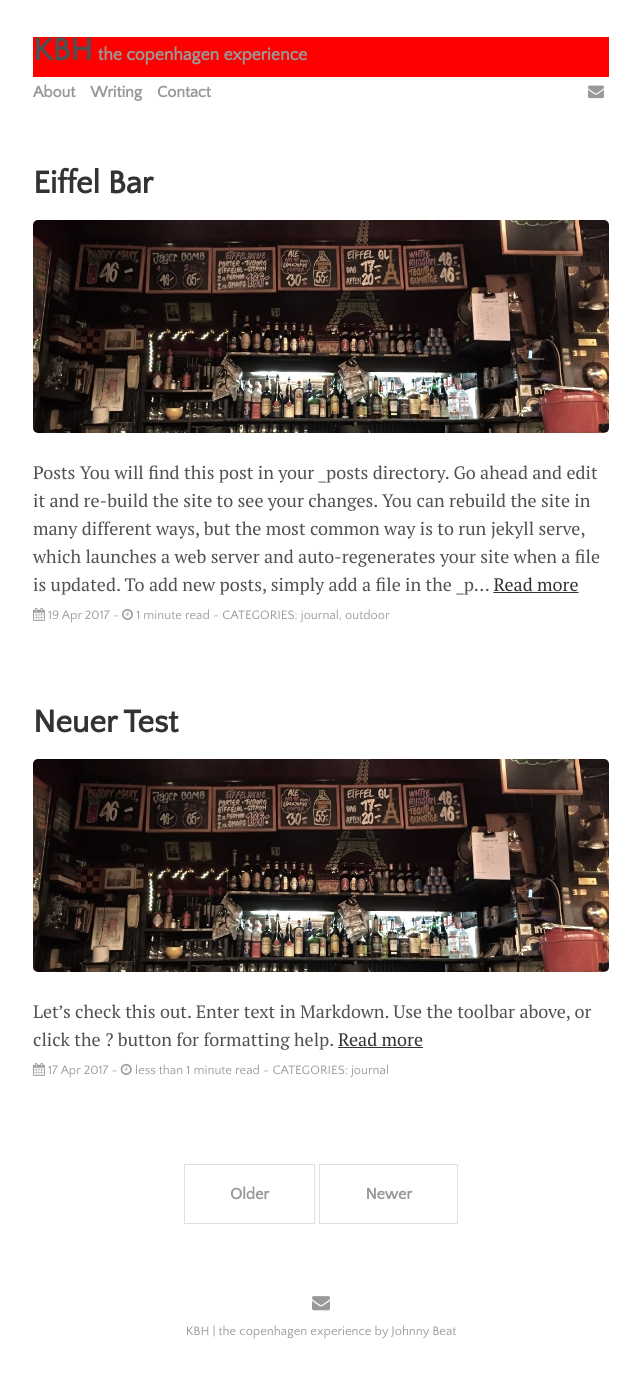
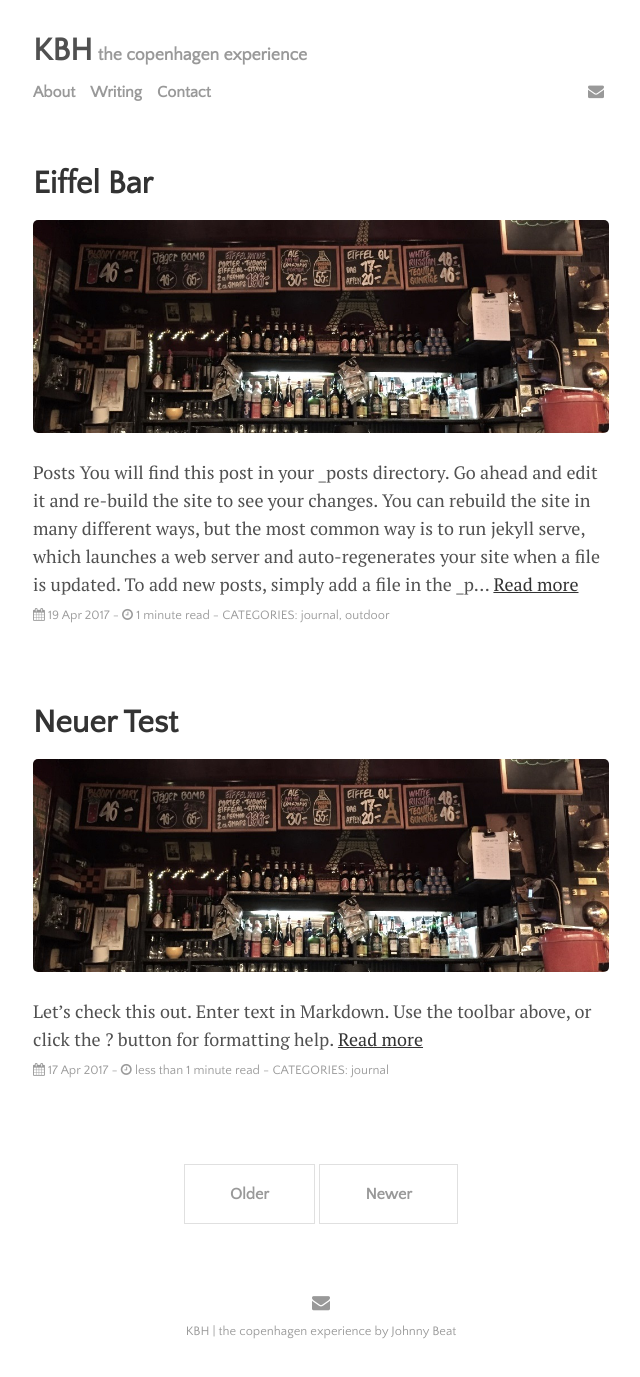
Before and after one commit to JohnnyFBeat/johnnyfbeat.github.io, a Jekyll site: the page built from index.html, in a window 1280 px wide. Shown: the whole page, without its empty margins (319-959 px from the left). Built offline with Jekyll 4.4.1, drawn with Linux system fonts in a browser that asks for light colours; nearby versions of some CDN libraries; the list of posts is cut into pages by our own code.

Commit message:
Update header.html

```diff
--- a/_includes/header.html
+++ b/_includes/header.html
@@ -1,5 +1,5 @@
 <header class="masthead">
-  <h3 class="masthead-title" style=" background-color: red;background-image: url("bg.png");">
+  <h3 class="masthead-title">
     <a href="{{ site.github.url }}/">{{ site.title }}</a>
     <small class="masthead-subtitle">{{ site.tagline }}</small>
     {% include menu.html %}
```
